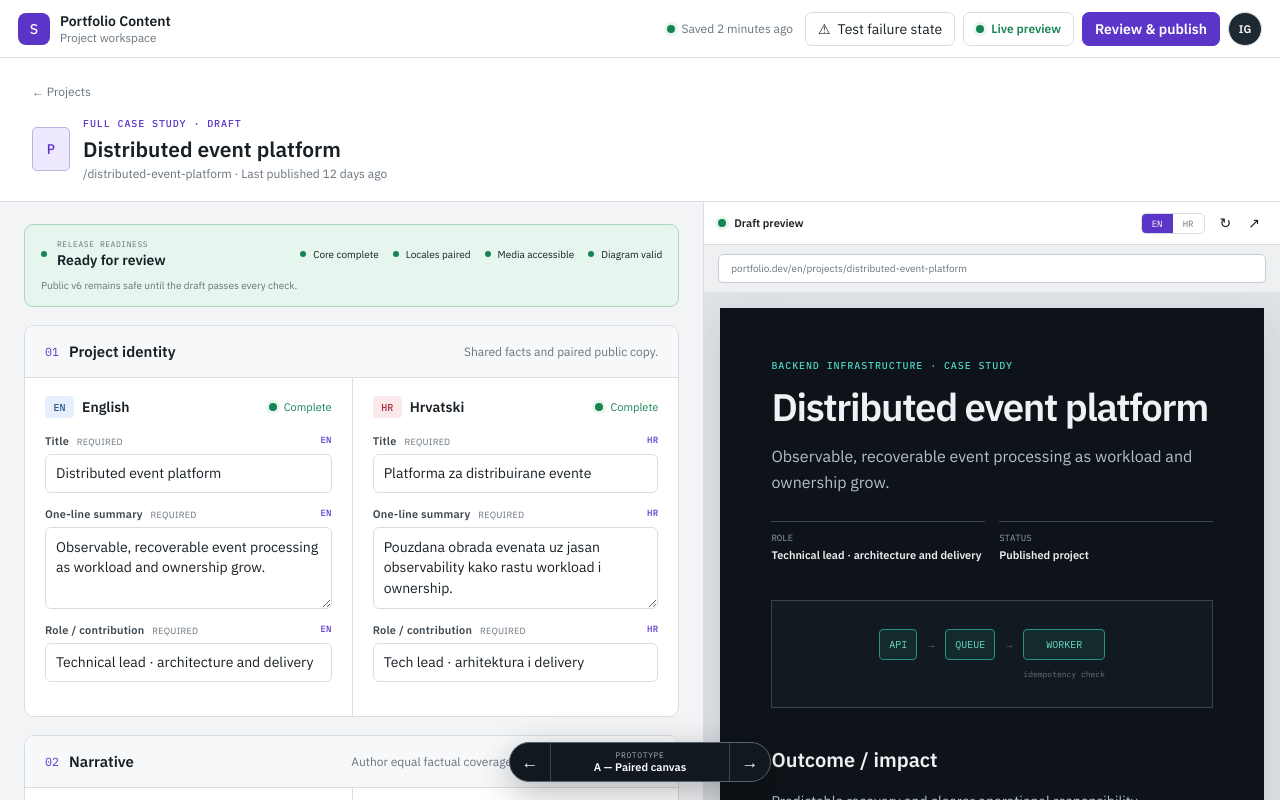
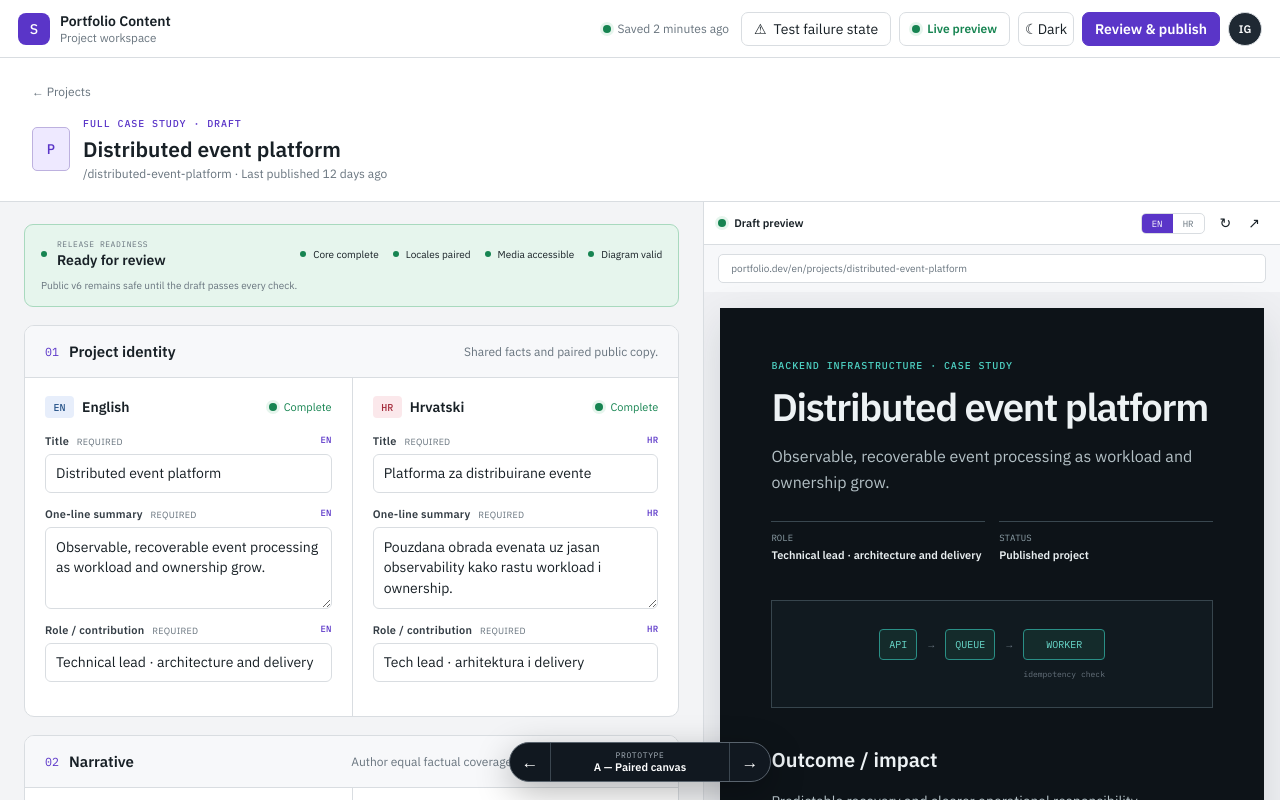
Before and after one commit to igrgin/portfolio-page-terminal, a React (Vite) app: page / in a window 1280 px wide. Shown: the top 800 px of the page. Built offline with nearby package versions, Linux system fonts and the light colour scheme.

Commit message:
add light and dark themes to approved authoring variant

```diff
--- a/src/main.jsx
+++ b/src/main.jsx
@@ -53,17 +53,27 @@ function usePrototype() {
     const value = new URLSearchParams(window.location.search).get("variant");
     return variants.some((item) => item.key === value) ? value : "a";
   };
+  const getTheme = () =>
+    new URLSearchParams(window.location.search).get("theme") === "dark" ? "dark" : "light";
   const [variant, setVariantState] = useState(getVariant);
+  const [theme, setThemeState] = useState(getTheme);
   const [scenario, setScenario] = useState("ready");
   const [locale, setLocale] = useState("en");
   const [step, setStep] = useState(0);
   const [section, setSection] = useState("Narrative");
 
   useEffect(() => {
-    const onPopState = () => setVariantState(getVariant());
+    const onPopState = () => {
+      setVariantState(getVariant());
+      setThemeState(getTheme());
+    };
     window.addEventListener("popstate", onPopState);
     return () => window.removeEventListener("popstate", onPopState);
   }, []);
+
+  useEffect(() => {
+    document.documentElement.dataset.studioTheme = theme;
+  }, [theme]);
 
   const setVariant = (next) => {
     const params = new URLSearchParams(window.location.search);
@@ -72,9 +82,19 @@ function usePrototype() {
     setVariantState(next);
   };
 
+  const setTheme = (next) => {
+    const params = new URLSearchParams(window.location.search);
+    if (next === "dark") params.set("theme", "dark");
+    else params.delete("theme");
+    window.history.replaceState({}, "", `${window.location.pathname}?${params}`);
+    setThemeState(next);
+  };
+
   return {
     variant,
     setVariant,
+    theme,
+    setTheme,
     scenario,
     setScenario,
     locale,
@@ -118,6 +138,18 @@ function AppHeader({ state }) {
         <span className="preview-button preview-button--status">
           <StatusDot /> Live preview
         </span>
+        {state.variant === "a" && (
+          <button
+            className="theme-toggle"
+            type="button"
+            aria-pressed={state.theme === "dark"}
+            aria-label={`Switch to ${state.theme === "dark" ? "light" : "dark"} mode`}
+            onClick={() => state.setTheme(state.theme === "dark" ? "light" : "dark")}
+          >
+            <Icon>{state.theme === "dark" ? "☀" : "☾"}</Icon>
+            {state.theme === "dark" ? "Light" : "Dark"}
+          </button>
+        )}
         <button className="publish-button" type="button" disabled={issueCount > 0}>
           {issueCount > 0 ? "Publish blocked" : "Review & publish"}
         </button>
--- a/src/styles.css
+++ b/src/styles.css
@@ -21,6 +21,45 @@
   font-synthesis: none;
 }
 
+:root[data-studio-theme="dark"] .studio--a {
+  --bg: #0c1217;
+  --surface: #121a20;
+  --surface-alt: #172128;
+  --ink: #e9f0f2;
+  --muted: #9cadb5;
+  --line: #2d3b44;
+  --line-strong: #53636c;
+  --accent: #a78bfa;
+  --accent-soft: #2a2340;
+  --green: #62d995;
+  --green-soft: #143326;
+  --amber: #f1bd64;
+  --amber-soft: #392b17;
+  --red: #ff8992;
+  --red-soft: #3b1e23;
+  --blue: #71c7f0;
+  --shadow: 0 18px 52px rgb(0 0 0 / 42%);
+  color-scheme: dark;
+}
+
+:root[data-studio-theme="dark"] .studio--a .flag--en {
+  background: #1d3347;
+  color: #9bc8ff;
+}
+
+:root[data-studio-theme="dark"] .studio--a .flag--hr {
+  background: #40252b;
+  color: #ffadb6;
+}
+
+:root[data-studio-theme="dark"] .studio--a .doc-icon {
+  border-color: #63558d;
+}
+
+:root[data-studio-theme="dark"] .studio--a .asset-thumb {
+  background: #202d35;
+}
+
 * { box-sizing: border-box; }
 html { min-width: 320px; background: var(--bg); }
 body { min-width: 320px; min-height: 100vh; margin: 0; background: var(--bg); font-size: 14px; }
@@ -31,11 +70,11 @@ a { color: inherit; }
 h1, h2, h3, p { margin-top: 0; }
 :focus-visible { outline: 3px solid #8f71e8; outline-offset: 2px; }
 
-.studio { min-height: 100vh; padding-top: 58px; }
+.studio { min-height: 100vh; padding-top: 58px; background: var(--bg); color: var(--ink); }
 .app-header {
   position: fixed; z-index: 30; top: 0; right: 0; left: 0; height: 58px; display: flex;
   align-items: center; justify-content: space-between; gap: 20px; padding: 0 18px;
-  border-bottom: 1px solid var(--line); background: rgb(255 255 255 / 94%); backdrop-filter: blur(14px);
+  border-bottom: 1px solid var(--line); background: color-mix(in srgb, var(--surface) 94%, transparent); backdrop-filter: blur(14px);
 }
 .brand { display: inline-flex; align-items: center; gap: 10px; text-decoration: none; }
 .brand__mark {
@@ -45,10 +84,11 @@ h1, h2, h3, p { margin-top: 0; }
 .brand span:last-child { display: grid; }
 .brand small, .project-header p, .asset-card small, .guided-sidebar small { color: var(--muted); }
 .header-status { display: flex; align-items: center; gap: 8px; }
-.header-status button, .header-status .preview-button { min-height: 34px; border: 1px solid var(--line); border-radius: 7px; background: white; }
+.header-status button, .header-status .preview-button { min-height: 34px; border: 1px solid var(--line); border-radius: 7px; background: var(--surface); }
 .save-status { display: inline-flex; align-items: center; gap: 7px; margin-right: 4px; color: var(--muted); font-size: 12px; }
 .scenario-toggle, .preview-button, .publish-button { display: inline-flex; align-items: center; gap: 7px; padding: 0 12px; }
 .preview-button--status { color: var(--green); font-size: 12px; font-weight: 600; }
+.theme-toggle[aria-pressed="true"] { border-color: var(--accent); background: var(--accent-soft); color: var(--accent); }
 .scenario-toggle.is-active { border-color: #e0a7ac; background: var(--red-soft); color: var(--red); }
 .publish-button { border-color: var(--accent) !important; background: var(--accent) !important; color: white; font-weight: 600; }
 .avatar { width: 34px; border-radius: 50% !important; background: #1f2933 !important; color: white; font-size: 11px; font-weight: 600; }
@@ -92,11 +132,11 @@ h1, h2, h3, p { margin-top: 0; }
 .incomplete { color: var(--red); }
 
 .field { display: grid; gap: 6px; margin-bottom: 14px; }
-.field__label { color: #3d4851; font-size: 11px; font-weight: 600; letter-spacing: .02em; }
+.field__label { color: color-mix(in srgb, var(--ink), var(--muted) 35%); font-size: 11px; font-weight: 600; letter-spacing: .02em; }
 .field__label b { margin-left: 5px; color: var(--muted); font-size: 9px; font-weight: 400; text-transform: uppercase; }
 .field__label em { float: right; color: var(--accent); font-family: "IBM Plex Mono"; font-size: 9px; font-style: normal; }
 .field input, .field textarea, .content-block textarea {
-  width: 100%; border: 1px solid var(--line); border-radius: 6px; background: white; line-height: 1.48; resize: vertical;
+  width: 100%; border: 1px solid var(--line); border-radius: 6px; background: var(--surface); line-height: 1.48; resize: vertical;
 }
 .field input { min-height: 38px; padding: 8px 10px; }
 .field textarea, .content-block textarea { padding: 9px 10px; }
@@ -134,7 +174,7 @@ h1, h2, h3, p { margin-top: 0; }
 .asset-card { padding: 14px; border: 1px solid var(--line); border-radius: 8px; background: var(--surface); }
 .asset-card__top { display: flex; align-items: center; gap: 11px; margin-bottom: 14px; }
 .asset-card__top > span:nth-child(2) { display: grid; gap: 3px; margin-right: auto; }
-.asset-card__top button, .add-button { padding: 6px 10px; border: 1px solid var(--line); border-radius: 5px; background: white; }
+.asset-card__top button, .add-button { padding: 6px 10px; border: 1px solid var(--line); border-radius: 5px; background: var(--surface); }
 .asset-thumb { display: grid; width: 42px; height: 42px; place-items: center; border-radius: 5px; background: #e9eef1; color: var(--blue); font-size: 19px; }
 .diagram-thumb { background: var(--accent-soft); color: var(--accent); }
 .build-badge { padding: 4px 6px; border-radius: 4px; background: var(--green-soft); color: var(--green); font-family: "IBM Plex Mono"; font-size: 9px; font-weight: 600; }
@@ -142,9 +182,9 @@ h1, h2, h3, p { margin-top: 0; }
 .two-fields { display: grid; grid-template-columns: 1fr 1fr; gap: 12px; }
 .diagram-editor { display: grid; grid-template-columns: 1fr 1fr; overflow: hidden; margin-bottom: 14px; border: 1px solid var(--line); border-radius: 7px; }
 .diagram-editor pre { overflow: auto; min-height: 176px; margin: 0; padding: 14px; background: #20252b; color: #e6edf3; font-family: "IBM Plex Mono"; font-size: 10px; line-height: 1.55; }
-.diagram-render { display: grid; min-width: 0; place-items: center; padding: 20px; background: #f7f9fb; }
+.diagram-render { display: grid; min-width: 0; place-items: center; padding: 20px; background: var(--surface-alt); }
 .mini-diagram { display: grid; grid-template-columns: auto 18px auto 18px auto; align-items: center; justify-content: center; gap: 5px; width: 100%; color: var(--accent); font-family: "IBM Plex Mono"; font-size: 10px; text-align: center; }
-.mini-diagram span { padding: 8px 9px; border: 1px solid #9e8ddd; border-radius: 4px; background: white; }
+.mini-diagram span { padding: 8px 9px; border: 1px solid #9e8ddd; border-radius: 4px; background: var(--surface); }
 .mini-diagram i { color: var(--muted); font-style: normal; }
 .mini-diagram b { grid-column: 5; margin-top: 4px; color: var(--muted); font-size: 8px; font-weight: 400; }
 .last-valid { width: 100%; color: var(--muted); text-align: center; }
@@ -179,11 +219,11 @@ h1, h2, h3, p { margin-top: 0; }
 .tag-list > span { display: inline-flex; align-items: center; gap: 6px; padding: 5px 8px; border: 1px solid #cabee9; border-radius: 5px; background: var(--accent-soft); color: #4c2aa8; font-family: "IBM Plex Mono"; font-size: 10px; }
 .tag-list span button { padding: 0; border: 0; background: transparent; color: inherit; }
 .guided-footer { display: flex; align-items: center; justify-content: space-between; gap: 12px; padding-top: 20px; color: var(--muted); font-size: 11px; }
-.guided-footer button { min-height: 36px; padding: 0 12px; border: 1px solid var(--line); border-radius: 6px; background: white; }
+.guided-footer button { min-height: 36px; padding: 0 12px; border: 1px solid var(--line); border-radius: 6px; background: var(--surface); }
 .guided-footer .next-button { border-color: var(--accent); background: var(--accent); color: white; }
 .review-toolbar { display: flex; align-items: center; justify-content: space-between; margin-bottom: 18px; }
 .review-toolbar > span { display: flex; align-items: center; gap: 9px; font-weight: 600; }
-.review-toolbar button { padding: 6px 9px; border: 1px solid var(--line); background: white; }
+.review-toolbar button { padding: 6px 9px; border: 1px solid var(--line); background: var(--surface); }
 .preview-pair { display: grid; grid-template-columns: 1fr 1fr; border: 1px solid var(--line); }
 .preview-pair article { min-width: 0; padding: 26px; }
 .preview-pair article + article { border-left: 1px solid var(--line); }
@@ -210,13 +250,13 @@ h1, h2, h3, p { margin-top: 0; }
 .preview-modal__panel > header { display: flex; align-items: center; justify-content: space-between; padding: 15px 18px; border-bottom: 1px solid var(--line); }
 .preview-modal__panel > header span { display: grid; gap: 3px; }
 .preview-modal__panel > header small { color: var(--accent); font-family: "IBM Plex Mono"; font-size: 9px; letter-spacing: .08em; }
-.preview-modal__panel > header button { display: grid; width: 32px; height: 32px; place-items: center; border: 1px solid var(--line); border-radius: 6px; background: white; font-size: 20px; }
+.preview-modal__panel > header button { display: grid; width: 32px; height: 32px; place-items: center; border: 1px solid var(--line); border-radius: 6px; background: var(--surface); font-size: 20px; }
 .preview-modal .review-screen { overflow-y: auto; max-height: calc(100vh - 125px); border: 0; border-radius: 0; }
 
 .outline-layout { display: grid; grid-template-columns: 245px minmax(380px, .92fr) minmax(420px, 1.08fr); height: calc(100vh - 58px); overflow: hidden; }
 .outline-sidebar { overflow-y: auto; border-right: 1px solid var(--line); background: var(--surface); }
 .outline-locales { display: grid; grid-template-columns: 1fr 1fr; gap: 5px; padding: 12px; border-bottom: 1px solid var(--line); }
-.outline-locales button { display: grid; gap: 2px; padding: 7px; border: 1px solid var(--line); border-radius: 5px; background: white; text-align: left; }
+.outline-locales button { display: grid; gap: 2px; padding: 7px; border: 1px solid var(--line); border-radius: 5px; background: var(--surface); text-align: left; }
 .outline-locales button.is-current { border-color: var(--accent); background: var(--accent-soft); color: var(--accent); }
 .outline-locales span { color: var(--muted); font-size: 9px; }
 .outline-sidebar nav { display: grid; padding: 11px 8px; }
@@ -230,7 +270,7 @@ h1, h2, h3, p { margin-top: 0; }
 .block-editor__heading h1 { margin-bottom: 7px; font-size: 25px; }
 .block-editor__heading p { color: var(--muted); }
 .block-list { display: grid; gap: 10px; }
-.content-block { display: grid; grid-template-columns: 18px 1fr 30px; gap: 9px; padding: 12px; border: 1px solid var(--line); border-radius: 7px; background: white; }
+.content-block { display: grid; grid-template-columns: 18px 1fr 30px; gap: 9px; padding: 12px; border: 1px solid var(--line); border-radius: 7px; background: var(--surface); }
 .content-block--issue { border-color: var(--red); background: var(--red-soft); }
 .content-block .drag { padding-top: 20px; color: var(--muted); }
 .content-block button { align-self: start; border: 0; background: transparent; color: var(--muted); }
@@ -240,16 +280,16 @@ h1, h2, h3, p { margin-top: 0; }
 .diagnostic-drawer { position: fixed; right: calc(54% + 18px); bottom: 22px; display: flex; align-items: center; gap: 25px; padding: 10px 13px; border: 1px solid #e5a8ae; border-radius: 7px; background: var(--red-soft); box-shadow: var(--shadow); }
 .diagnostic-drawer span { display: flex; align-items: center; gap: 9px; }
 .diagnostic-drawer button { border: 0; background: transparent; color: var(--red); font-weight: 600; }
-.live-preview { overflow-y: auto; border-left: 1px solid var(--line); background: #dfe3e7; }
-.preview-chrome { position: sticky; z-index: 2; top: 0; display: flex; align-items: center; justify-content: space-between; height: 43px; padding: 0 14px; border-bottom: 1px solid var(--line); background: white; }
+.live-preview { overflow-y: auto; border-left: 1px solid var(--line); background: color-mix(in srgb, var(--surface-alt), var(--line) 28%); }
+.preview-chrome { position: sticky; z-index: 2; top: 0; display: flex; align-items: center; justify-content: space-between; height: 43px; padding: 0 14px; border-bottom: 1px solid var(--line); background: var(--surface); }
 .preview-chrome > span { display: flex; align-items: center; gap: 8px; font-size: 11px; font-weight: 600; }
 .preview-chrome button { border: 0; background: transparent; }
 .preview-chrome__actions { display: flex; align-items: center; gap: 5px; }
 .preview-locale-switch { display: inline-flex; overflow: hidden; margin-right: 4px; border: 1px solid var(--line); border-radius: 5px; }
 .preview-locale-switch button { min-width: 31px; padding: 4px 6px; color: var(--muted); font-family: "IBM Plex Mono"; font-size: 9px; }
 .preview-locale-switch button.is-current { background: var(--accent); color: white; }
-.browser-bar { padding: 9px 14px; background: #eef0f2; }
-.browser-bar span { display: block; overflow: hidden; padding: 7px 12px; border: 1px solid #c7cdd2; border-radius: 5px; background: white; color: var(--muted); font-size: 10px; text-overflow: ellipsis; white-space: nowrap; }
+.browser-bar { padding: 9px 14px; background: var(--surface-alt); }
+.browser-bar span { display: block; overflow: hidden; padding: 7px 12px; border: 1px solid var(--line); border-radius: 5px; background: var(--surface); color: var(--muted); font-size: 10px; text-overflow: ellipsis; white-space: nowrap; }
 .public-page { min-height: 670px; margin: 16px; padding: clamp(28px, 4vw, 54px); background: #0d1318; color: #edf2f4; box-shadow: var(--shadow); }
 .public-page .eyebrow { color: #4ed1c3; }
 .public-page h1 { max-width: 500px; margin: 16px 0; font-size: clamp(28px, 3vw, 44px); line-height: 1.04; letter-spacing: -.035em; }
@@ -309,6 +349,7 @@ h1, h2, h3, p { margin-top: 0; }
 
 @media (max-width: 560px) {
   .brand span:last-child, .avatar { display: none; }
+  .preview-button--status { display: none; }
   .header-status { gap: 5px; }
   .scenario-toggle { width: 35px; overflow: hidden; white-space: nowrap; }
   .scenario-toggle .icon { flex: 0 0 auto; }
```
